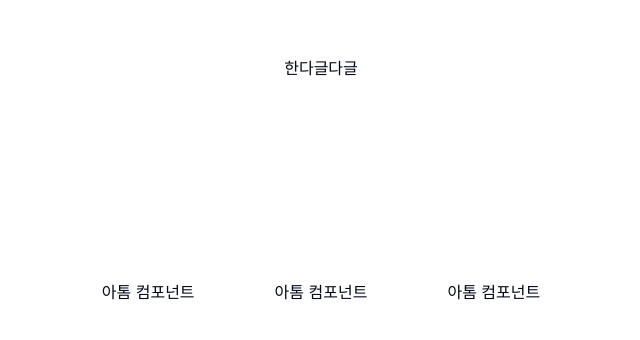
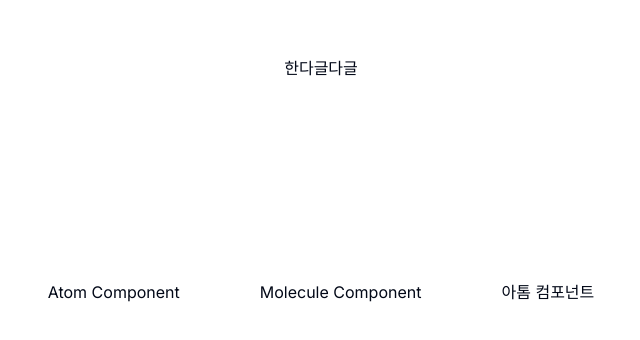
Before and after one commit to epson-hackathon-team-13/myml-frontend, a Next.js app: page / in a window 1280 px wide. Shown: the part 220-560 px from the top of the page, without its empty margins (319-959 px from the left). Built offline with nearby package versions, Linux system fonts and the light colour scheme.

Commit message:
feat: molecule component 링크 생성

```diff
--- a/app/page.tsx
+++ b/app/page.tsx
@@ -6,9 +6,11 @@ export default function Home() {
       <h1 className="mt-0">한다글다글</h1>
       <div className=" mt-[200px] flex gap-20">
         <button type="button">
-          <Link href="/atom">아톰 컴포넌트</Link>
+          <Link href="/atom">Atom Component</Link>
         </button>
-        <button type="button">아톰 컴포넌트</button>
+        <button type="button">
+          <Link href="/molecule">Molecule Component</Link>
+        </button>
         <button type="button">아톰 컴포넌트</button>
       </div>
     </main>
```
